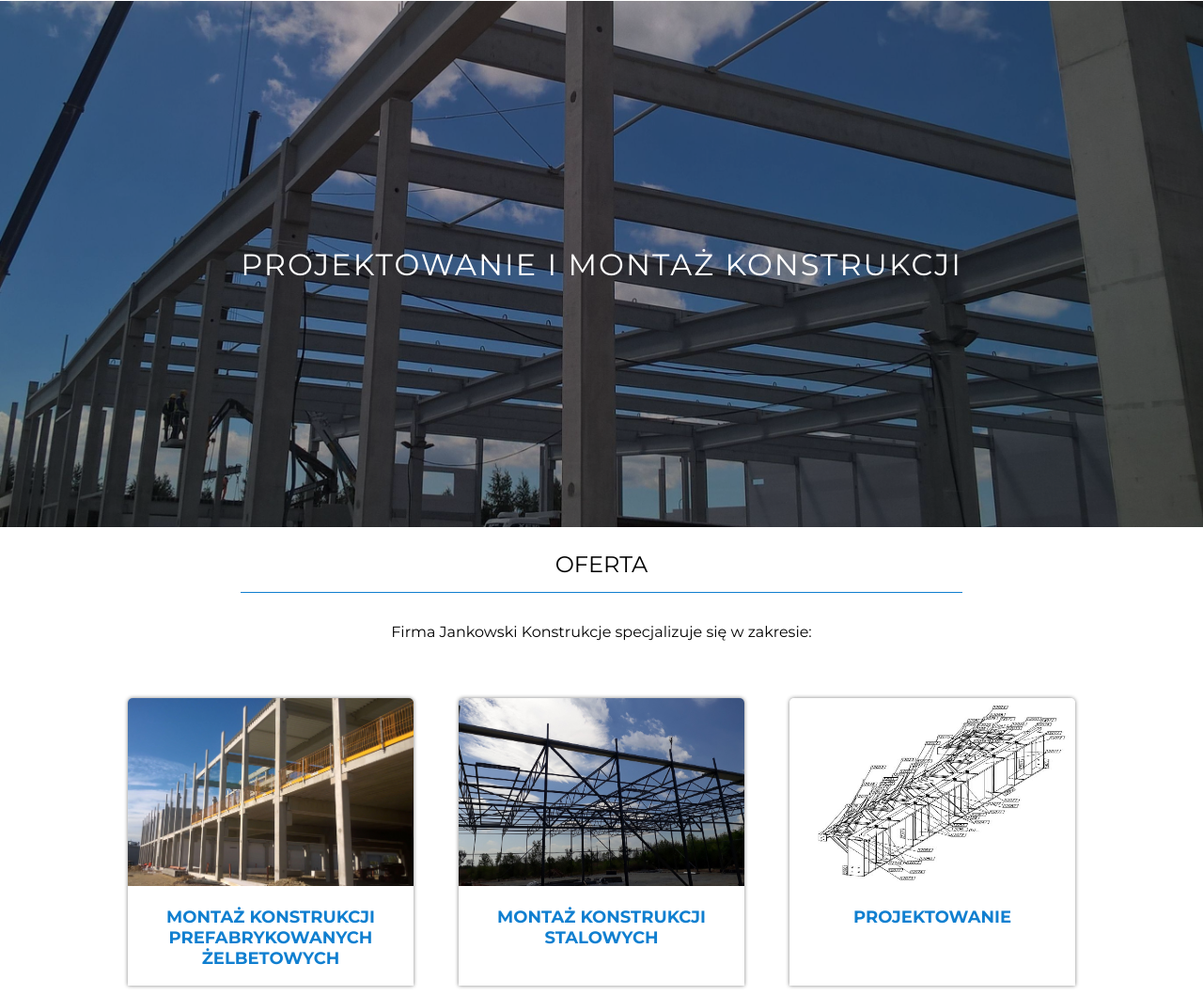
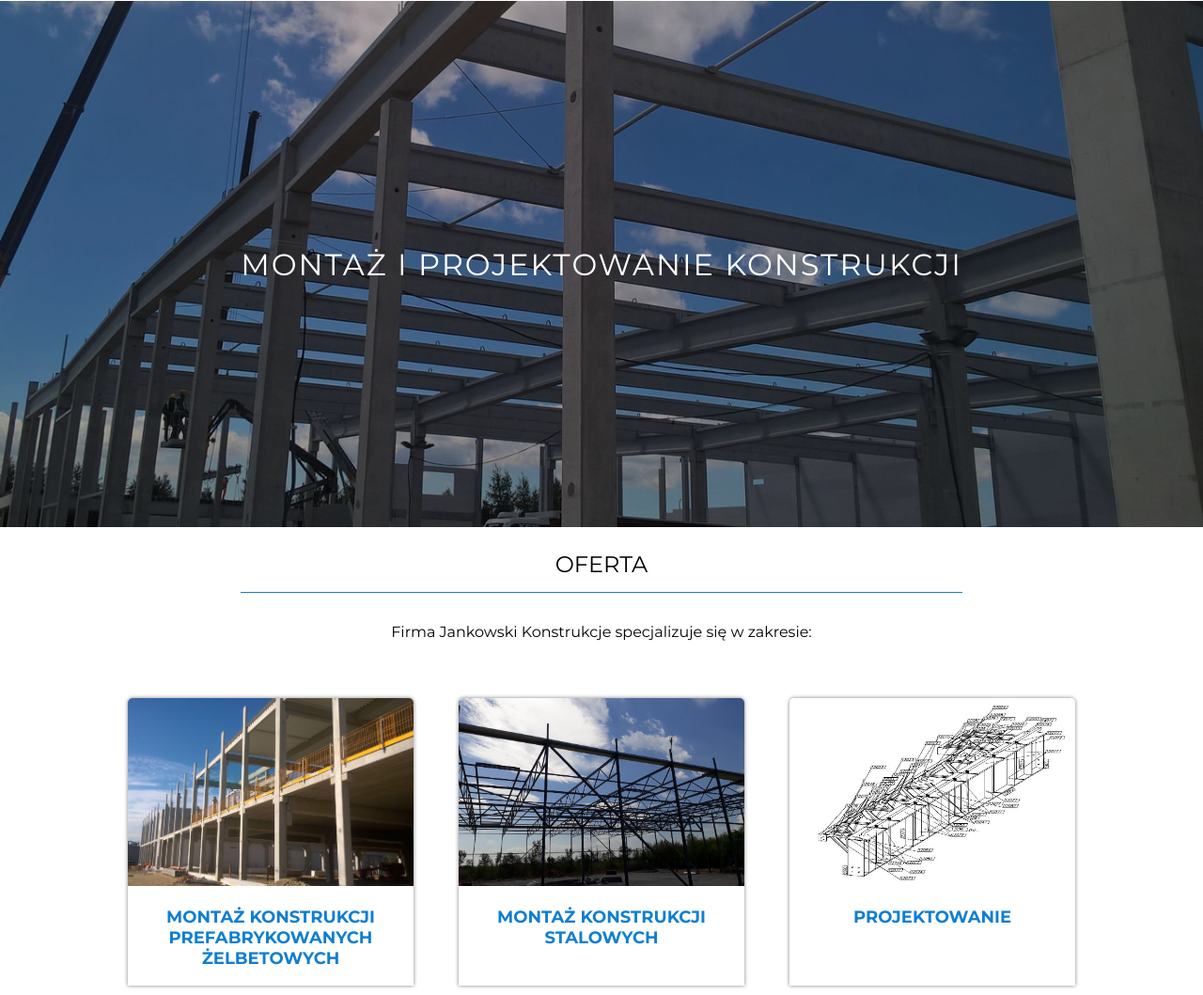
Before and after one commit to Natalia328/jk.rev2.io, a plain HTML site: page index.html in a window 1280 px wide. Shown: the part 994-2053 px from the top of the page at 94% size. Drawn offline with Linux system fonts and the light colour scheme.

Commit message:
Update index.html

```diff
--- a/index.html
+++ b/index.html
@@ -56,7 +56,7 @@
                 </p>
             </div>
             <div class="hero-img">
-                <p class="hero-img__title">projektowanie i montaż konstrukcji</p>
+                <p class="hero-img__title">montaż i projektowanie konstrukcji</p>
                 <div class="hero-img__shadow"></div>
             </div>
         </section>
```
